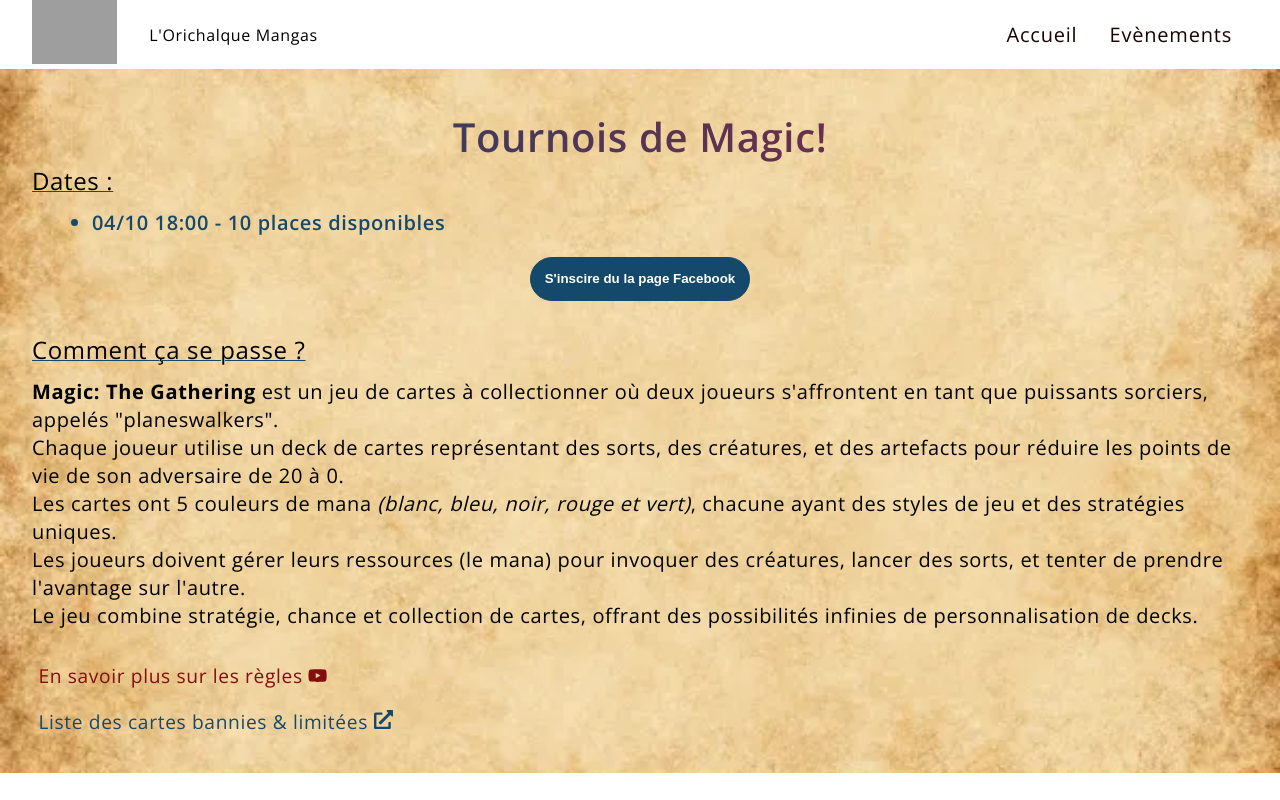
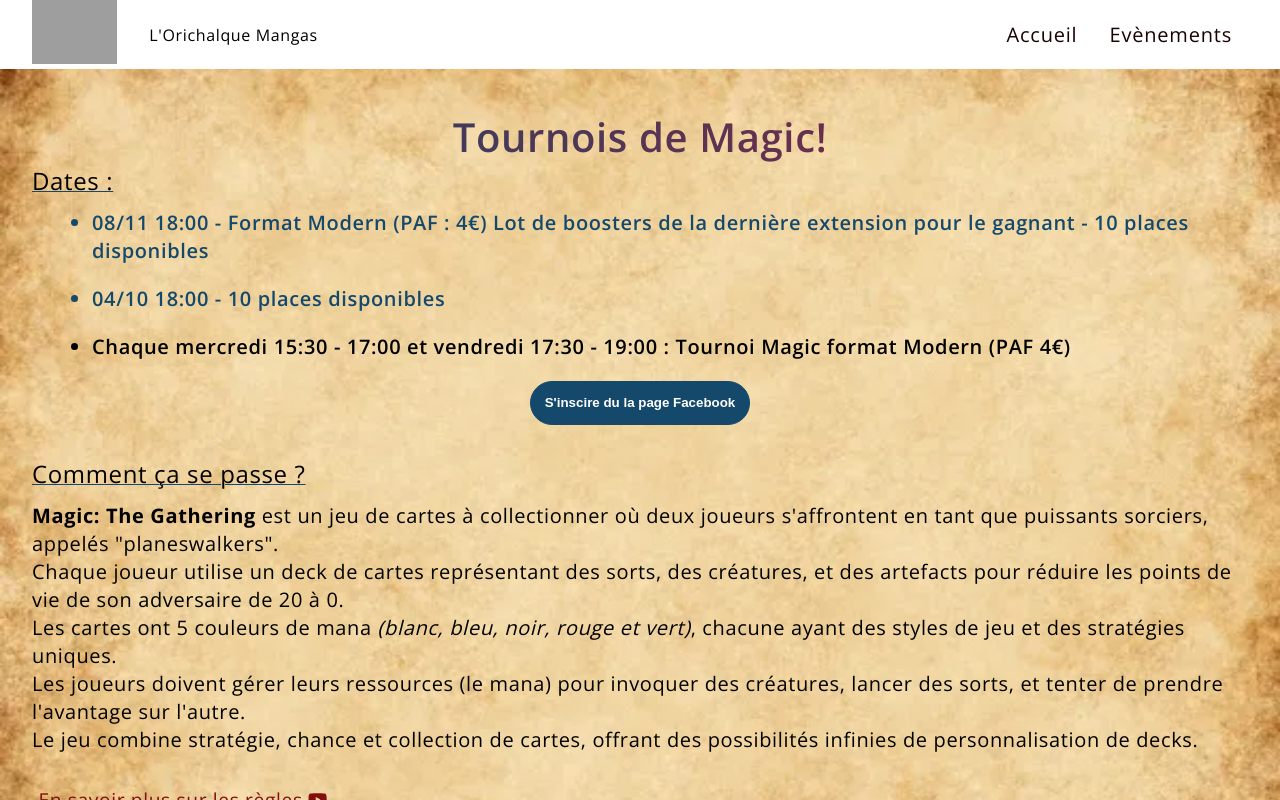
Before and after one commit to Florian-Bclt/orichalque, a React (Vite) app: page /events/magic in a window 1280 px wide. Shown: the top 800 px of the page. Built offline with nearby package versions, Linux system fonts and the light colour scheme; grey boxes are pictures that could not be loaded.

Commit message:
add event

```diff
--- a/src/pages/events/Magic.jsx
+++ b/src/pages/events/Magic.jsx
@@ -5,6 +5,7 @@
 
 const Magic = () => {
   const dates = [
+    { date: '2024-11-08T18:00:00', description: 'Format Modern (PAF : 4€) Lot de boosters de la dernière extension pour le gagnant -', status: '10 places disponibles'},
     { date: '2024-10-04T18:00:00', description: '', status: '10 places disponibles'},
   ]
 
@@ -33,6 +34,9 @@
                 </li>
                 )
             })}
+            <li>
+              Chaque mercredi 15:30 - 17:00 et vendredi 17:30 - 19:00 : Tournoi Magic format Modern (PAF 4€)
+            </li>
           </ul>
           <div className='subscribe'>
             <button className='subscribe'>
```
